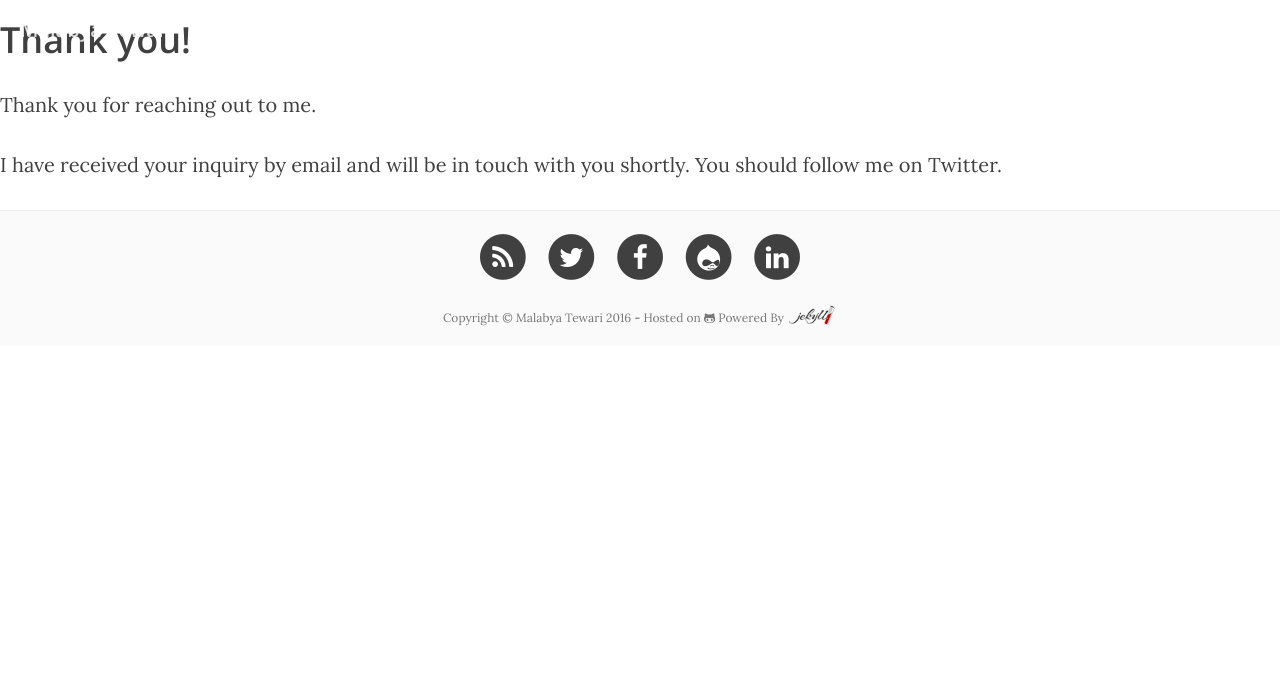
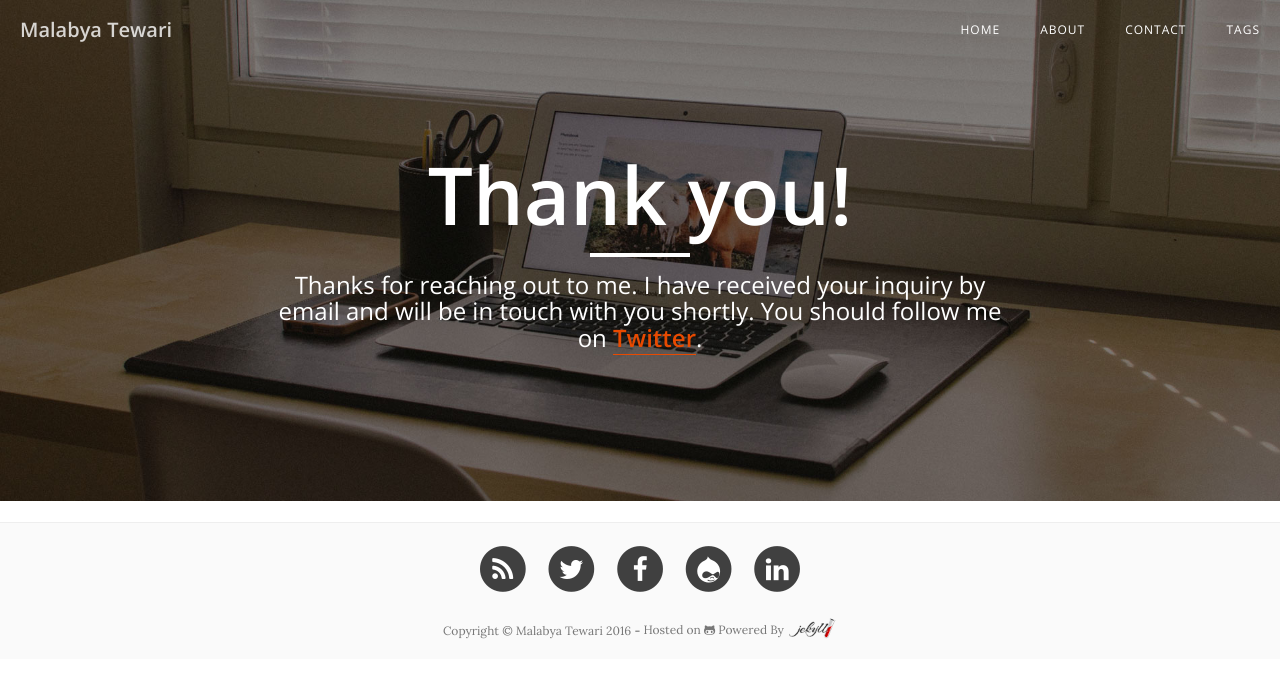
Before and after one commit to imalabya/imalabya.github.io, a Jekyll site: the page built from thanks.html, in a window 1280 px wide. Shown: the top 678 px of the page. Built offline with Jekyll 4.4.1, drawn with Linux system fonts in a browser that asks for light colours; nearby versions of some CDN libraries.

Commit message:
Menu changes.

```diff
--- a/_includes/nav.html
+++ b/_includes/nav.html
@@ -20,9 +20,11 @@
         </li>
         {% for page in site.pages %}{% if page.title %}
         {% if page.url != '/404.html' %}
+        {% if page.category == no-link %}
         <li>
           <a href="{{ page.url | prepend: site.baseurl }}">{{ page.title }}</a>
         </li>
+        {% endif %}
         {% endif %}
         {% endif %}{% endfor %}
       </ul>
--- a/thanks.html
+++ b/thanks.html
@@ -1,18 +1,6 @@
 ---
-layout: default
+layout: page
 title: Thank you!
-description: Thanks for reaching out to me
-category: contact
+description: Thanks for reaching out to me. I have received your inquiry by email and will be in touch with you shortly. You should follow me on <a href="https://twitter.com/intent/follow?screen_name=ssaunier">Twitter</a>.
+category: no-link
 ---
-
-<section class="inner">
-  <h1>Thank you!</h1>
-
-  <p>
-    Thank you for reaching out to me.
-  </p>
-
-  <p>
-    I have received your inquiry by email and will be in touch with you shortly. You should follow me on <a href="https://twitter.com/intent/follow?screen_name=ssaunier">Twitter</a>.
-  </p>
-</section>
```
Also changed, not shown: contact.html (+7 -9 lines), js/theme.js (+0 -32 lines), js/theme.min.js. Lines whose indentation alone changed are shown as unchanged.
